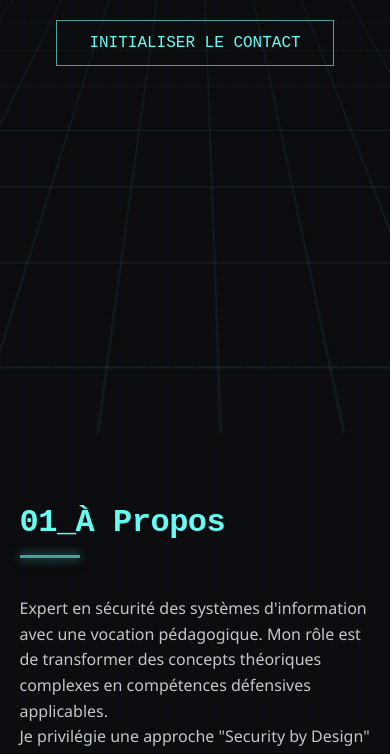
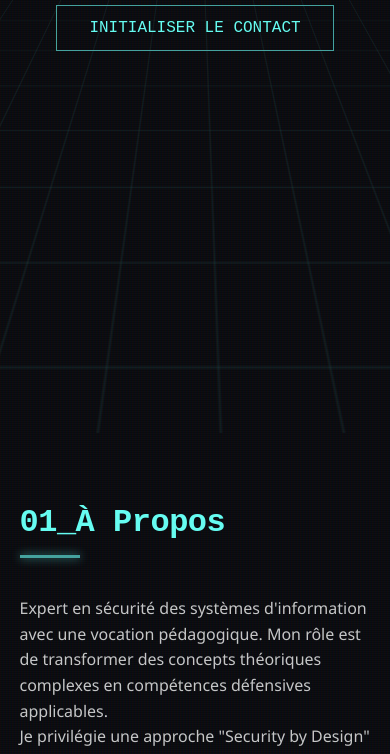
Before and after one commit to GYOM15/abdou-repo, a plain HTML site: page index.html in a window 390 px wide. Shown: the part 411-1165 px from the top of the page. Drawn offline with Linux system fonts and the light colour scheme.

Commit message:
Adjust padding-top in index.html from 140px to 125px

```diff
--- a/index.html
+++ b/index.html
@@ -251,7 +251,7 @@
                 align-items: flex-start;
 
                 /* 2. On ajoute un coussin en haut (hauteur de la nav + marge) */
-                padding-top: 140px;
+                padding-top: 125px;
 
                 /* 3. On permet à la section de grandir si le texte est long */
                 height: auto;
```
